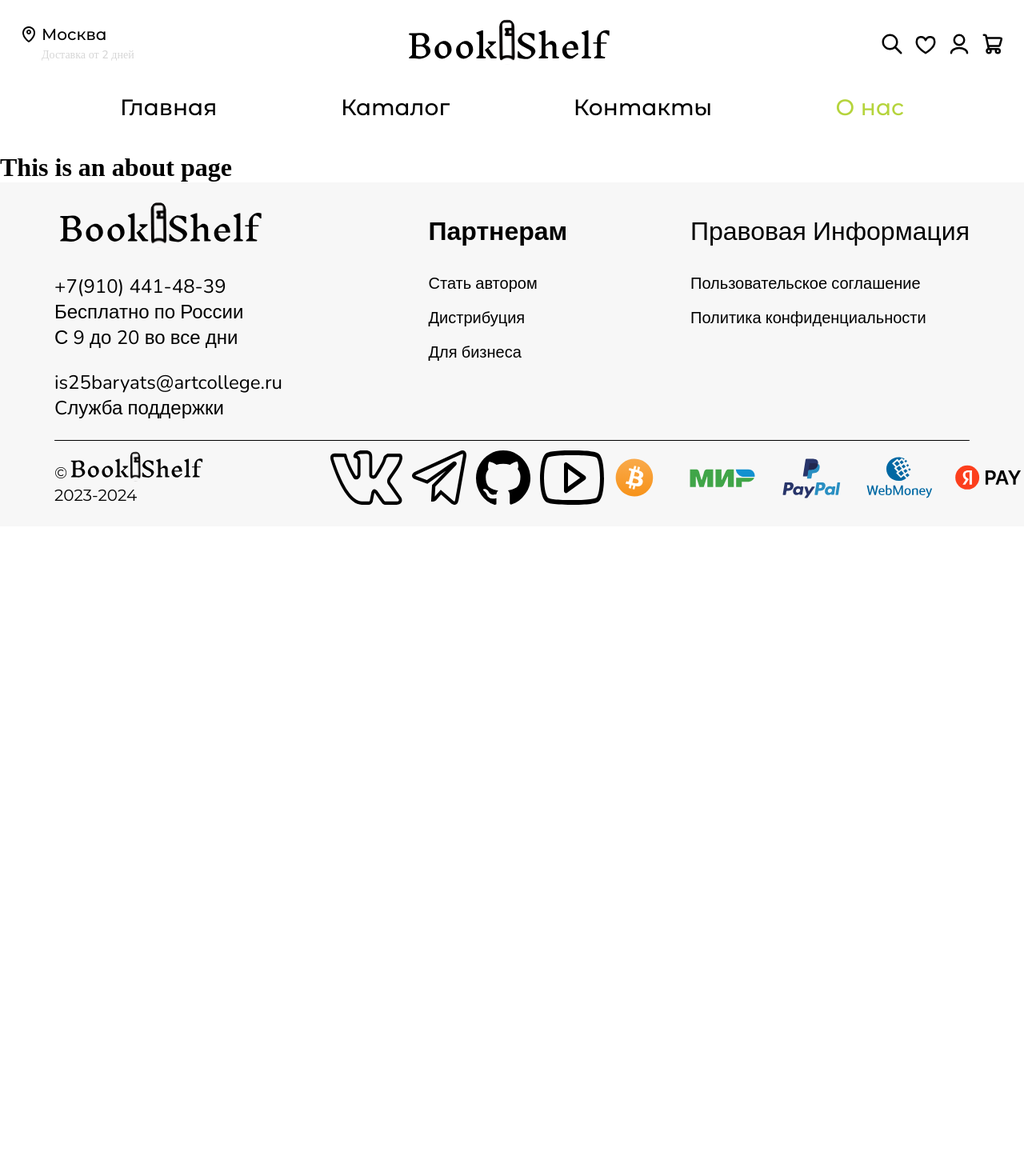
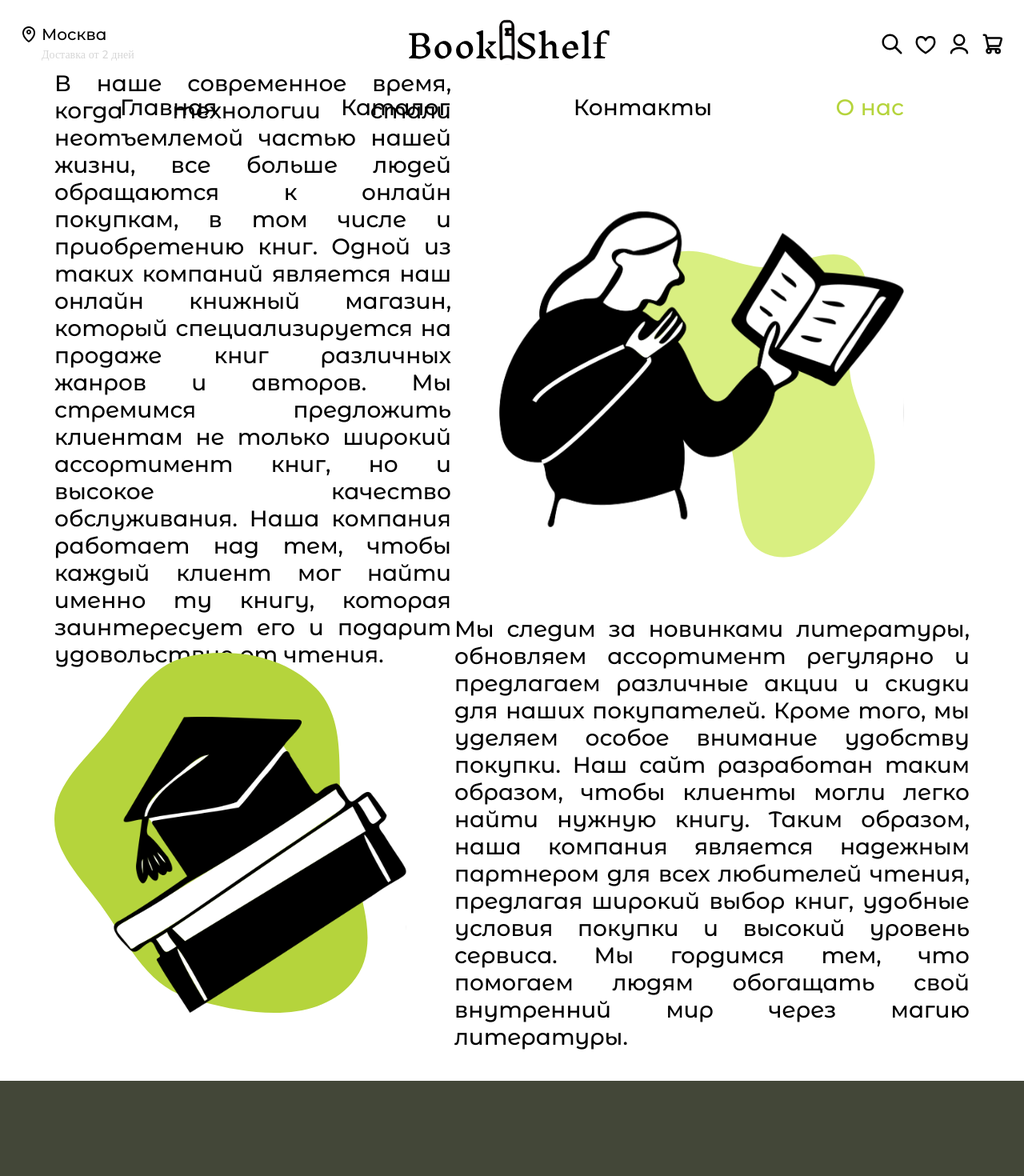
Before and after one commit to Noyaa5580/Kursach, a Vue app in the folder app/: page /about in a window 1280 px wide. Shown: the top 1470 px of the page at 80% size. Before the commit the page ends 800 px from the top, so only its background shows below. Built offline with nearby package versions, Linux system fonts and the light colour scheme.

Commit message:
some edits (ended main page again)

```diff
--- a/app/src/components/CategoryCard.vue
+++ b/app/src/components/CategoryCard.vue
@@ -1,16 +1,26 @@
 <template>
-    <router-link to="/catalog" class="link"><div class="category_container">
+  <router-link to="/catalog" class="link"
+    ><div class="category_container">
       <div class="category_card">
-            <img :src="img" style="z-index:1"/>
-            <div class="round_container"><div class="round" :style="{top: top_px +'px', right: right_px + 'px'}"></div></div>
+        <img :src="img" style="z-index: 1" />
+        <div class="round_container">
+          <div
+            class="round"
+            :style="{ top: top_px + 'px', right: right_px + 'px' }"
+          ></div>
         </div>
-        <p class="category_name">{{name}}</p>
-    </div></router-link>
+      </div>
+      <p class="category_name">{{ name }}</p>
+    </div></router-link
+  >
 </template>
 <style scoped>
-.link{color: black; text-decoration: none;}
+.link {
+  color: black;
+  text-decoration: none;
+}
 
-.category_container{
+.category_container {
   display: flex;
   flex-direction: column;
   align-items: center;
@@ -31,21 +41,20 @@
   height: 100px;
 }
 
-
-.round_container{
+.round_container {
   position: absolute;
 }
-.round{
+.round {
   width: 44px;
   height: 44px;
   border-radius: 50%;
   position: relative;
-    background-color: #D9EF81;
+  background-color: #d9ef81;
   z-index: 0;
 }
 
-.category_name{
-    font-family: 'Montserrat Alternates';
+.category_name {
+  font-family: "Montserrat Alternates";
   font-size: 24px;
   max-width: 230px;
   text-align: center;
@@ -53,14 +62,14 @@
 </style>
 <script>
 export default {
-    props:{
+  props: {
     img: String,
     name: String,
     top_px: Number,
-        right_px: Number
+    right_px: Number,
   },
-    methods:{
+  methods: {
 
-    }
-}
+  },
+};
 </script>
--- a/app/src/components/MainpageCatalog.vue
+++ b/app/src/components/MainpageCatalog.vue
@@ -76,6 +76,7 @@
 </style>
 <script>
 import CategoryCard from "./CategoryCard.vue";
+
 export default {
   components: {
     CategoryCard,
@@ -87,37 +88,38 @@ export default {
           name: "Скидки",
           top: -35,
           right: 40,
-          img: "/img/sales.0ae38c07.svg",
+          // img: "/img/sales.0ae38c07.svg",
+          img: require("../assets/catalog_icons/sales.svg")
         },
         {
           name: "Саморазвитие",
           top: 28,
           right: -19,
-          img: "/img/personal_development.1fe619e2.svg",
+          img: require("../assets/catalog_icons/personal_development.svg")
         },
         {
           name: "Научпоп",
           top: 30,
           right: -35,
-          img: "/img/scincepop.0dbbab63.svg",
+          img: require("../assets/catalog_icons/scincepop.svg")
         },
         {
           name: "Детям",
           top: 30,
           right: -15,
-          img: "/img/kids.50ce9257.svg",
+          img: require("../assets/catalog_icons/kids.svg")
         },
         {
           name: "Психология",
           top: 50,
           right: -43,
-          img: "/img/psychology.6df1b057.svg",
+          img: require("../assets/catalog_icons/psychology.svg")
         },
         {
           name: "Манга",
           top: -7,
           right: 0,
-          img: "/img/manga.94038c35.svg",
+          img: require("../assets/catalog_icons/manga.svg")
         },
       ],
       categories2: [
@@ -125,40 +127,41 @@ export default {
           name: "Ежедневники",
           top: -30,
           right: 40,
-          img: "/img/everyday_book.02d58631.svg",
+          img: require("../assets/catalog_icons/everyday_book.svg")
         },
         {
           name: "Бизнес",
           top: -30,
           right: -3,
-          img: "/img/buisness.2f7bdf59.svg",
+          img: require("../assets/catalog_icons/buisness.svg")
         },
         {
           name: "Художественная литература",
           top: 40,
           right: 35,
-          img: "/img/art_litr.cb88b5a0.svg",
+          img: require("../assets/catalog_icons/art_litr.svg")
         },
         {
           name: "Экономика",
           top: -25,
           right: -40,
-          img: "/img/economy.c449e9df.svg",
+          img: require("../assets/catalog_icons/economy.svg")
         },
         {
           name: "Исскуство",
           top: 45,
           right: 0,
-          img: "/img/art.ccaff680.svg",
+          img: require("../assets/catalog_icons/art.svg"),
         },
         {
           name: "Классическая литература",
           top: 50,
           right: 30,
-          img: "/img/classic.fa024828.svg",
+          img: require("../assets/catalog_icons/classic.svg")
         },
       ],
     };
   },
+
 };
 </script>
--- a/app/src/views/AboutView.vue
+++ b/app/src/views/AboutView.vue
@@ -1,5 +1,58 @@
 <template>
   <div>
-    <h1>This is an about page</h1>
+    <div class="about">
+      <p>
+        В наше современное время, когда технологии стали неотъемлемой частью
+        нашей жизни, все больше людей обращаются к онлайн покупкам, в том числe
+        и приобретению книг. Одной из таких компаний является наш онлайн книжный
+        магазин, который специализируется на продаже книг различных жанров и
+        авторов. Мы стремимся предложить клиентам не только широкий ассортимент
+        книг, но и высокое качество обслуживания. Наша компания работает над
+        тем, чтобы каждый клиент мог найти именно ту книгу, которая заинтересует
+        его и подарит удовольствие от чтения.
+      </p>
+      <img src="../assets/about1.svg" alt="" />
+    </div>
+    <div class="about">
+      <img src="../assets/about2.svg" alt="" />
+      <p>
+        Мы следим за новинками литературы, обновляем ассортимент регулярно и
+        предлагаем различные акции и скидки для наших покупателей. Кроме того,
+        мы уделяем особое внимание удобству покупки. Наш сайт разработан таким
+        образом, чтобы клиенты могли легко найти нужную книгу. Таким образом,
+        наша компания является надежным партнером для всех любителей чтения,
+        предлагая широкий выбор книг, удобные условия покупки и высокий уровень
+        сервиса. Мы гордимся тем, что помогаем людям обогащать свой внутренний
+        мир через магию литературы.
+      </p>
+    </div>
+    <div class="replies">
+      <div class="slider_replies"></div>
+    </div>
   </div>
 </template>
+
+<style scoped>
+.about {
+  height: 540px;
+  gap: 60px;
+  margin: 40px 68px;
+  display: flex;
+  font-weight: 500;
+  font-size: 28px;
+  align-items: center;
+  text-align: justify;
+  color: #000;
+  font-family: "Montserrat Alternates";
+}
+
+.replies{
+  background-color: #434738;
+  width: 100%;
+  height: 350px;
+  display: flex;
+  align-items: center;
+  justify-content: center;
+  margin-bottom: 24px;
+}
+</style>
```
Also changed, not shown: app/src/assets/about1.svg (added), app/src/assets/about2.svg (added). Lines whose indentation alone changed are shown as unchanged.
